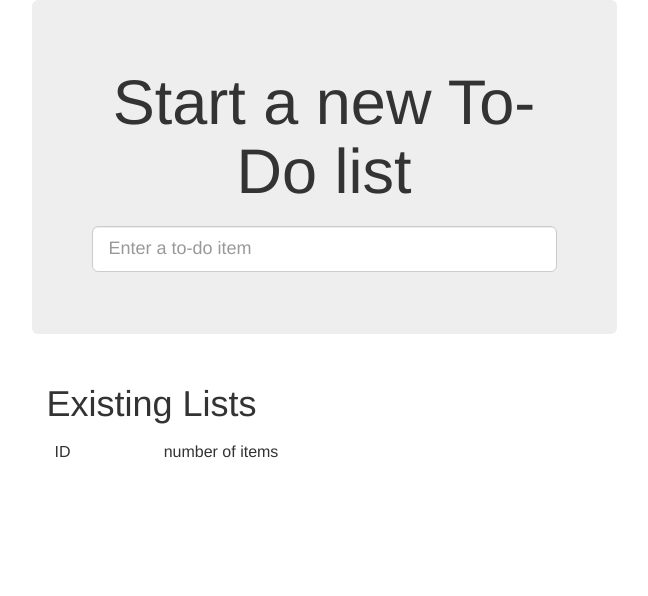
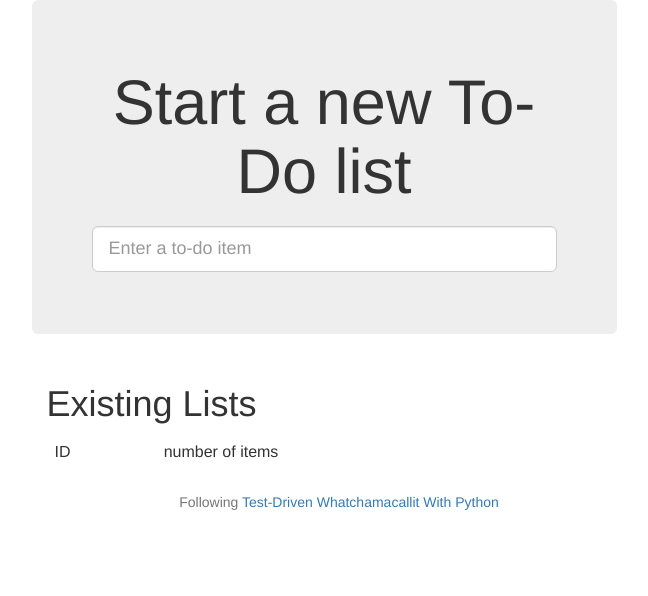
Before and after one commit to offby1/test-driven-development-with-python, a Django app: page / in a window 1280 px wide. Shown: the top 596 px of the page, without its empty margins (316-964 px from the left). Run offline with Django 3.2, Linux system fonts and the light colour scheme; data that the repository does not hold is empty; some libraries are stand-ins or nearby versions.

Commit message:
Add a footer

```diff
--- a/superlists/lists/templates/base.html
+++ b/superlists/lists/templates/base.html
@@ -30,6 +30,15 @@
         {% endblock %}
       </div>
     </div>
+    <footer class="footer">
+      <div class="container">
+        <div class="text-center">
+          <p class="text-muted">
+            Following <a href="http://chimera.labs.oreilly.com/books/1234000000754/ch01.html">Test-Driven Whatchamacallit With Python</a>
+          </p>
+        </div>
+      </div>
+    </footer>
   </div>
 </body>
 
```
